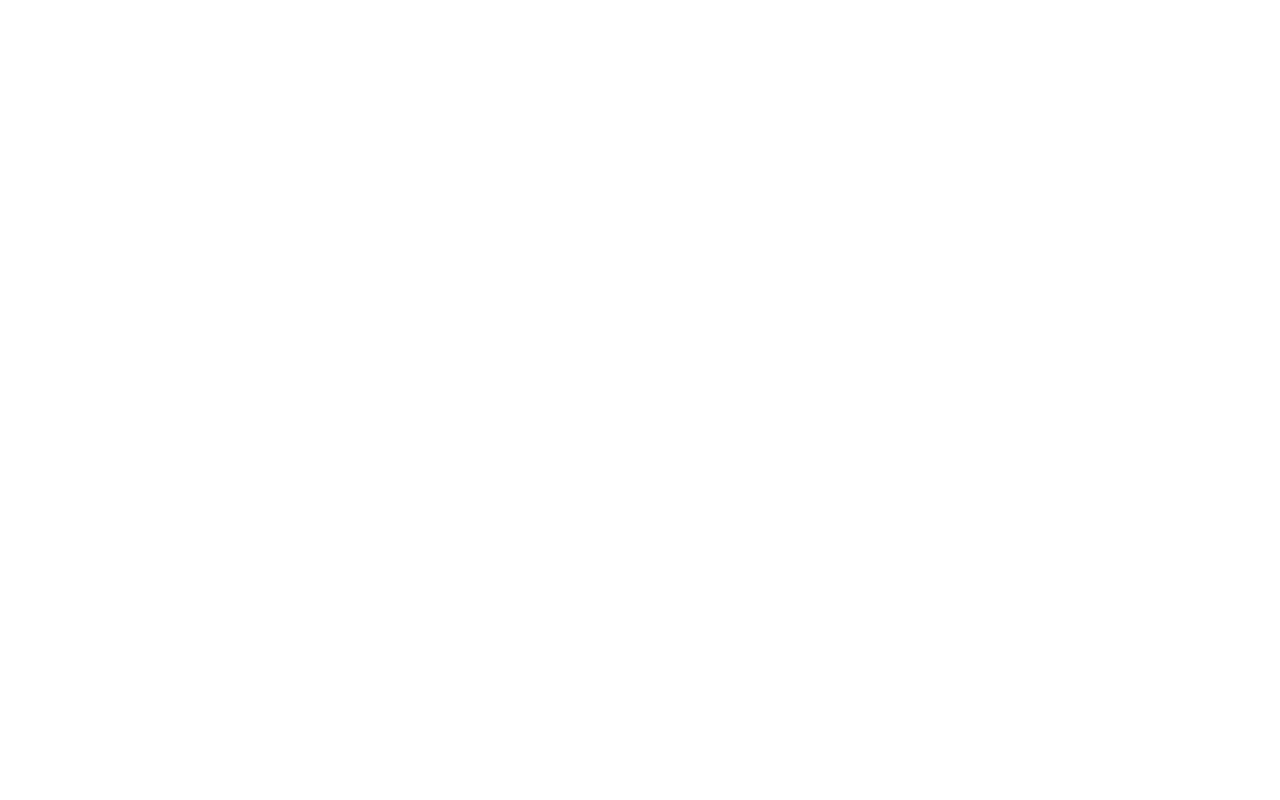
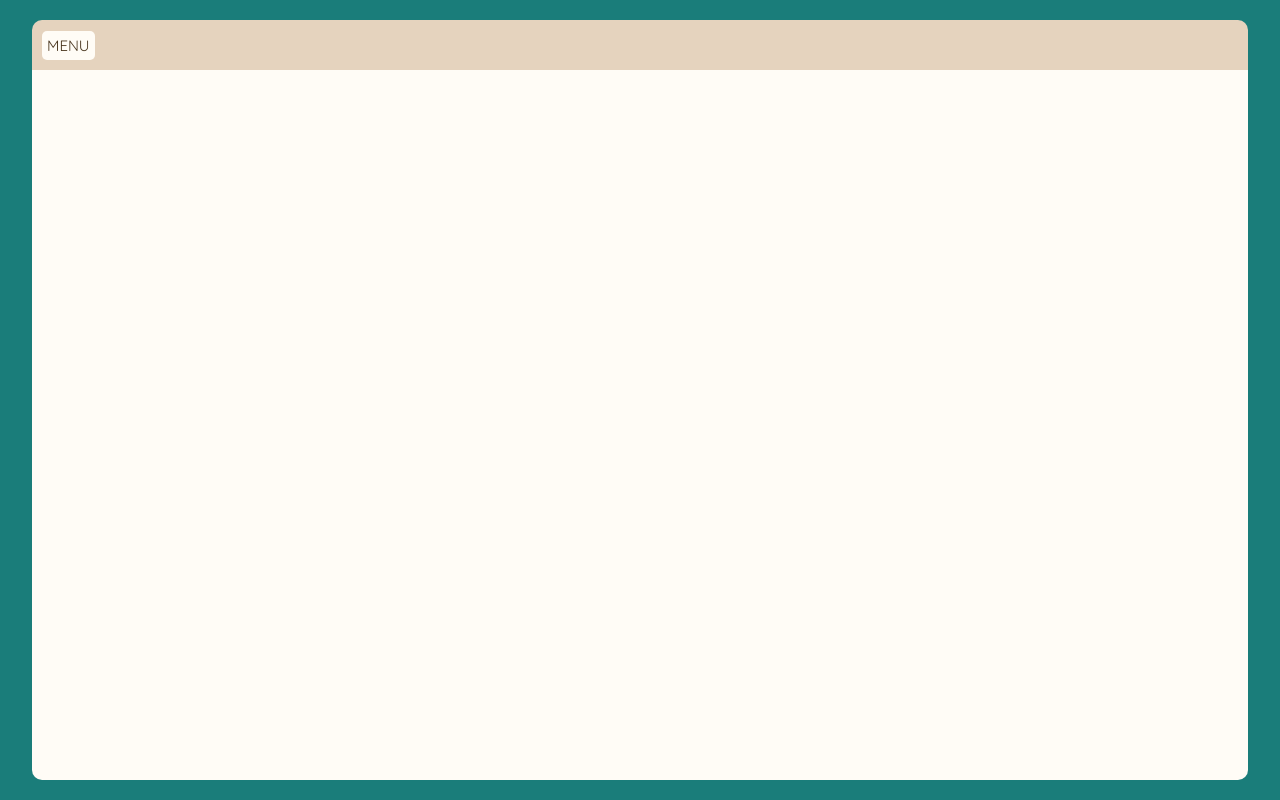
Before and after one commit to Sigolletes/todo_list, a website built with webpack: page dist/index.html in a window 1280 px wide. Built offline with nearby package versions, Linux system fonts and the light colour scheme.

Commit message:
Do first main display

```diff
--- a/dist/index.html
+++ b/dist/index.html
@@ -9,6 +9,11 @@
 		<title>ToDo List</title>
 	</head>
 	<body>
-
+    <div id="container">
+      <header id="header">
+        <button type="button">MENU</button>
+      </header>
+      <main id="main"></main>
+    </div>
 	</body>
 </html>
--- a/dist/style.css
+++ b/dist/style.css
@@ -0,0 +1,61 @@
+@import url('https://fonts.googleapis.com/css2?family=Quicksand&display=swap');
+
+* {
+	margin: 0;
+	padding: 0;
+	box-sizing: border-box;
+	text-decoration: none;
+}
+
+:root {
+	--color1: rgb(255, 252, 246);
+	--color2: rgb(153, 228, 226);
+	--color3: rgb(26, 125, 122);
+	--color4: rgb(229, 211, 190);
+	--color5: rgb(74, 54, 31);
+
+	font-family: 'Quicksand', sans-serif;
+}
+
+body {
+  width: 100vw;
+  height: 100vh;
+  background-color: var(--color3);
+  display: flex;
+  justify-content: center;
+  align-items: center;
+}
+
+#container {
+  width: 95vw;
+  height: 95vh;
+  display: grid;
+  grid-template-rows: 50px 1fr;
+}
+
+#header {
+  background-color: var(--color4);
+  display: flex;
+  justify-content: space-between;
+  align-items: center;
+  border-top-left-radius: 10px;
+  border-top-right-radius: 10px;
+  padding: 10px;
+}
+
+#main {
+  background-color: var(--color1);
+  border-bottom-left-radius: 10px;
+  border-bottom-right-radius: 10px;
+  padding: 10px;
+}
+
+button {
+  font-family: 'Quicksand', sans-serif;
+  background-color: var(--color1);
+  color: var(--color5);
+  border: none;
+  border-radius: 5px;
+  padding: 5px;
+  font-size: 15px;
+}
```
